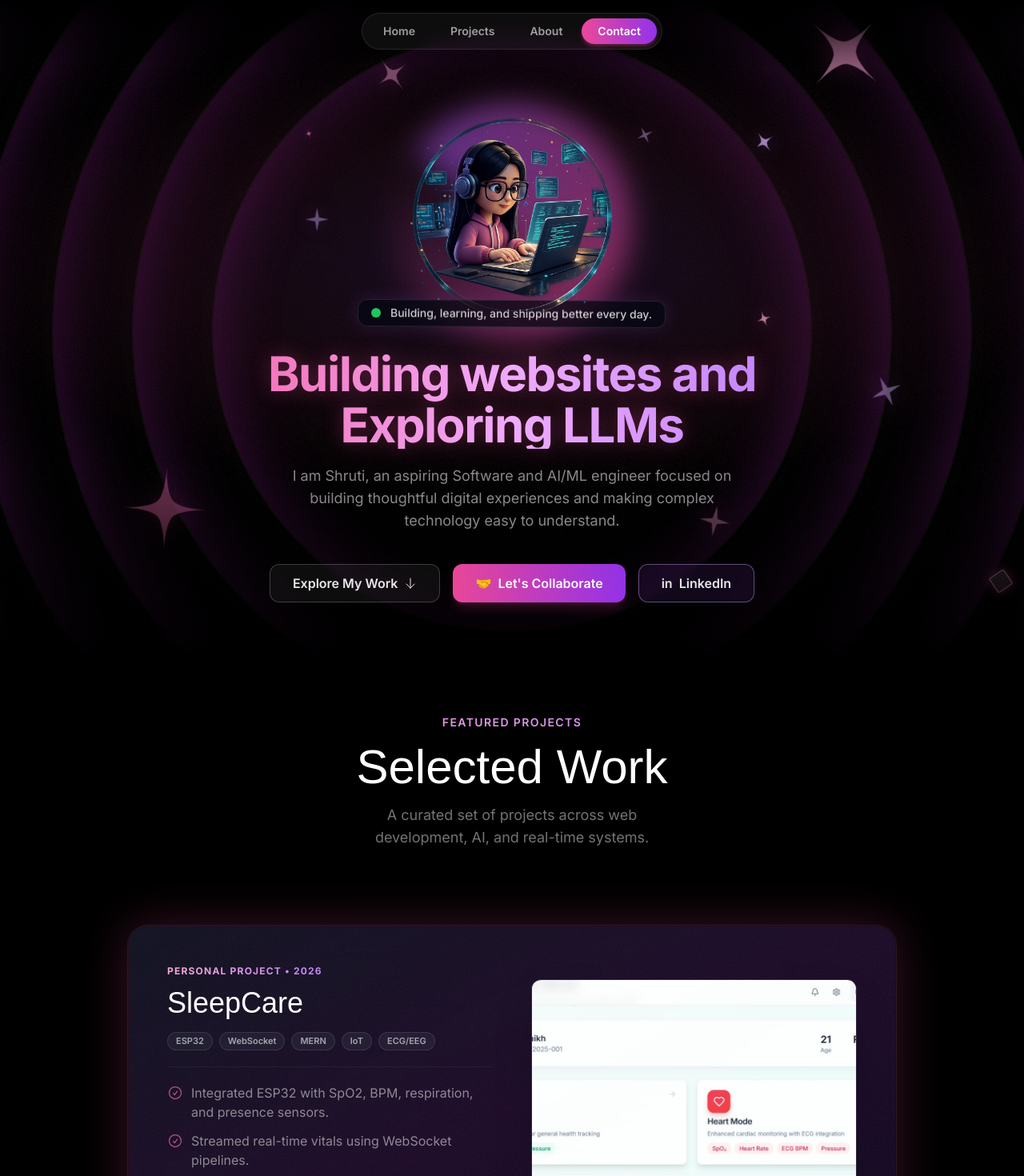
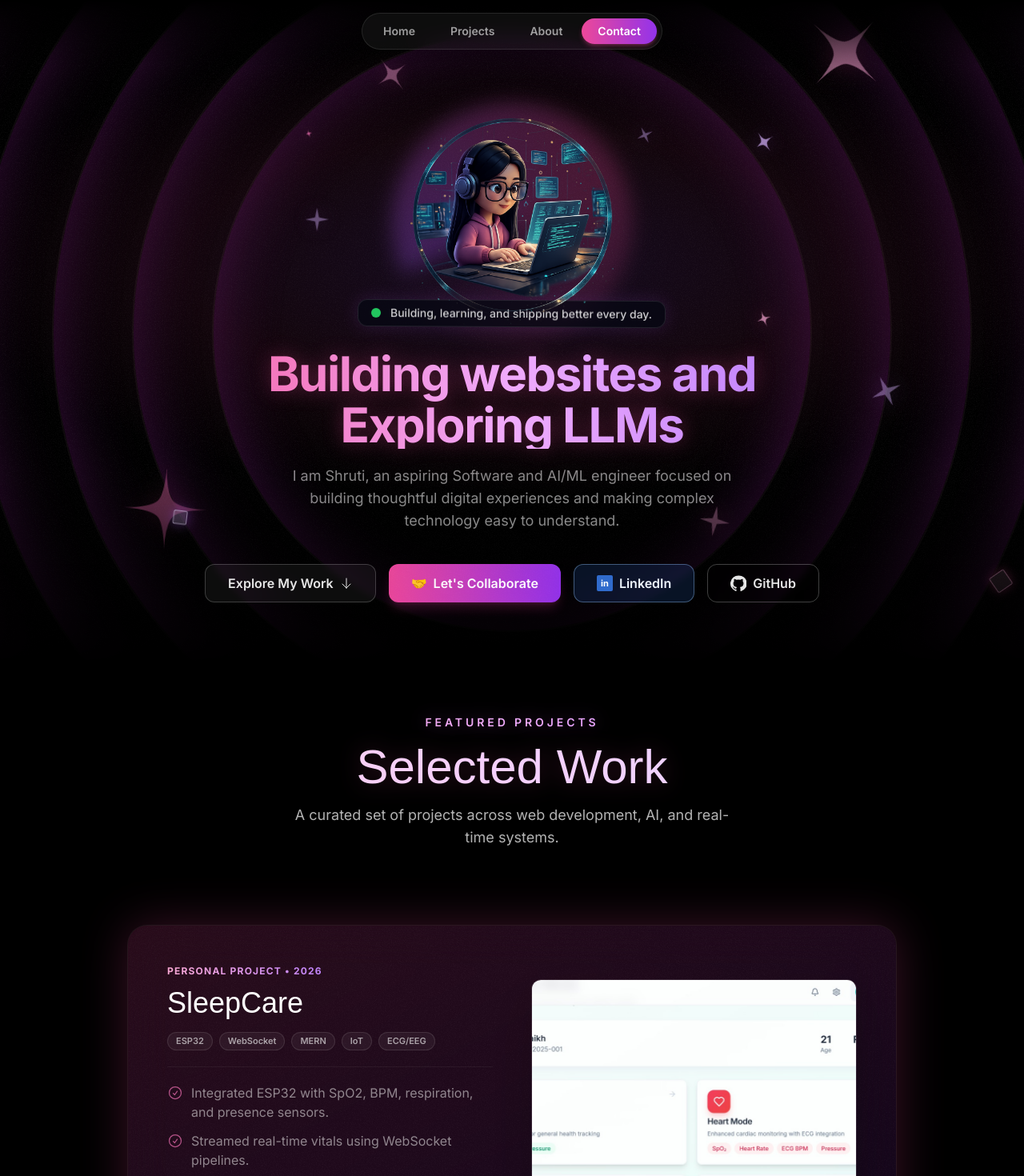
Before and after one commit to shrutiphad/ShrutiPortfolio, a Next.js app: page / in a window 1280 px wide. Shown: the top 1470 px of the page at 80% size. Built offline with nearby package versions, Linux system fonts and the light colour scheme; a web font is replaced by a local one.

Commit message:
hover effects to enhance user experience.

```diff
--- a/src/app/page.tsx
+++ b/src/app/page.tsx
@@ -9,7 +9,8 @@ import{ Footer }from '@/sections/Footer';
 
 export default function HomePage() {
   return (
-    <div className="min-h-screen bg-black text-white antialiased">
+    <div className="relative min-h-screen bg-black text-white antialiased overflow-x-clip">
+      <div className="pointer-events-none absolute inset-0 -z-10 bg-[radial-gradient(circle_at_20%_10%,rgba(236,72,153,0.12),transparent_34%),radial-gradient(circle_at_80%_25%,rgba(168,85,247,0.12),transparent_36%)]" />
       <Header/>
       <HeroSection />
        <ProjectsSection />
--- a/src/sections/About.tsx
+++ b/src/sections/About.tsx
@@ -79,15 +79,15 @@ useEffect(() => {
           <>
             <span className="
                block mt-9
-               text-base md:text-3xl lg:text-4xl
-               tracking-[0.14em]
-               bg-gradient-to-r from-pink-300 via-fuchsia-300 to-purple-400 text-transparent
+               text-sm md:text-2xl lg:text-3xl
+               tracking-[0.16em]
+               bg-gradient-to-r from-pink-200 via-fuchsia-300 to-purple-300 text-transparent
                bg-clip-text
-               drop-shadow-[0_0_8px_rgba(168,85,247,0.45)]
-               hover:drop-shadow-[0_0_16px_rgba(236,72,153,0.9)]
+               drop-shadow-[0_0_10px_rgba(168,85,247,0.55)]
+               hover:drop-shadow-[0_0_20px_rgba(236,72,153,0.9)]
                transition-all duration-300
              ">
-              PEOPLE WHO USE AI WILL LEAD
+              PEOPLE WHO LEARN AI BUILD THE FUTURE
             </span>
           </>
         }
--- a/src/sections/Hero.tsx
+++ b/src/sections/Hero.tsx
@@ -179,6 +179,22 @@ export const HeroSection = () => {
             <SparkleIcon className="size-7 text-purple-300/70" />
           </motion.div>
         </HeroOrbit>
+        <HeroOrbit size={1020} rotation={248}>
+          <motion.div
+            animate={{ rotate: [0, -360], scale: [1, 1.08, 1] }}
+            transition={{ repeat: Infinity, duration: 10.5, ease: 'linear' }}
+            className="drop-shadow-[0_0_12px_rgba(236,72,153,0.45)]"
+          >
+            <StarIcon className="size-8 text-fuchsia-300/65" />
+          </motion.div>
+        </HeroOrbit>
+        <HeroOrbit size={690} rotation={286}>
+          <motion.div
+            animate={{ rotate: [45, 110, 45], scale: [1, 1.12, 1] }}
+            transition={{ repeat: Infinity, duration: 5.2 }}
+            className="size-4 rotate-45 rounded-sm border border-purple-200/75 bg-purple-300/30 shadow-[0_0_14px_rgba(168,85,247,0.55)]"
+          />
+        </HeroOrbit>
       </div>
 
       {/* ── Content ── */}
@@ -198,12 +214,12 @@ export const HeroSection = () => {
                 className="absolute inset-0 rounded-full pointer-events-none"
                 style={{
                   background:
-                    'conic-gradient(from 0deg, rgba(168,85,247,0.5), rgba(236,72,153,0.5), rgba(168,85,247,0))',
-                  filter: 'blur(18px)',
-                  transform: 'scale(1.12)',
+                    'conic-gradient(from 0deg, rgba(168,85,247,0.28), rgba(236,72,153,0.24), rgba(168,85,247,0))',
+                  filter: 'blur(12px)',
+                  transform: 'scale(1.08)',
                 }}
                 animate={{ rotate: 360 }}
-                transition={{ repeat: Infinity, duration: 8, ease: 'linear' }}
+                transition={{ repeat: Infinity, duration: 10, ease: 'linear' }}
               />
               <Image
                 src={memojiImage}
@@ -317,19 +333,40 @@ export const HeroSection = () => {
               href="https://www.linkedin.com/in/shruti-phad-7901aa325/"
               target="_blank"
               rel="noopener noreferrer"
+              whileHover={{ scale: 1.05, boxShadow: '0 0 24px rgba(59,130,246,0.45)' }}
+              whileTap={{ scale: 0.97 }}
+              transition={{ type: 'spring', stiffness: 300, damping: 20 }}
+              className="
+                inline-flex items-center justify-center gap-2
+                border border-blue-300/40 bg-blue-500/15 backdrop-blur-sm
+                px-7 h-12 rounded-xl font-semibold text-blue-50
+                hover:bg-blue-500/25 hover:border-cyan-300/70
+                transition-all duration-300 cursor-pointer
+              "
+            >
+              <span className="inline-flex items-center justify-center size-5 rounded-sm bg-blue-500/80 text-[11px] font-bold text-white">in</span>
+              <span>LinkedIn</span>
+            </motion.a>
+
+            <motion.a
+              href="https://github.com/shrutiphad"
+              target="_blank"
+              rel="noopener noreferrer"
               whileHover={{ scale: 1.05, boxShadow: '0 0 24px rgba(168,85,247,0.35)' }}
               whileTap={{ scale: 0.97 }}
               transition={{ type: 'spring', stiffness: 300, damping: 20 }}
               className="
                 inline-flex items-center justify-center gap-2
-                border border-purple-300/40 bg-purple-500/10 backdrop-blur-sm
+                border border-white/25 bg-white/8 backdrop-blur-sm
                 px-7 h-12 rounded-xl font-semibold text-white/90
-                hover:bg-purple-500/20 hover:border-pink-300/60
+                hover:bg-white/15 hover:border-fuchsia-300/60
                 transition-all duration-300 cursor-pointer
               "
             >
-              <span>in</span>
-              <span>LinkedIn</span>
+              <svg viewBox="0 0 24 24" className="size-5 fill-current" aria-hidden="true">
+                <path d="M12 .5a12 12 0 0 0-3.79 23.39c.6.11.82-.26.82-.58v-2.03c-3.34.73-4.04-1.42-4.04-1.42a3.18 3.18 0 0 0-1.33-1.76c-1.08-.74.08-.72.08-.72a2.52 2.52 0 0 1 1.84 1.23 2.56 2.56 0 0 0 3.5 1 2.57 2.57 0 0 1 .76-1.61c-2.66-.3-5.45-1.33-5.45-5.92a4.64 4.64 0 0 1 1.24-3.22 4.3 4.3 0 0 1 .12-3.18s1.01-.32 3.3 1.23a11.43 11.43 0 0 1 6 0c2.28-1.55 3.29-1.23 3.29-1.23a4.3 4.3 0 0 1 .12 3.18 4.63 4.63 0 0 1 1.23 3.22c0 4.61-2.8 5.61-5.47 5.9a2.87 2.87 0 0 1 .81 2.22v3.29c0 .32.21.7.83.58A12 12 0 0 0 12 .5Z" />
+              </svg>
+              <span>GitHub</span>
             </motion.a>
           </motion.div>
         </div>
--- a/src/sections/Projects.tsx
+++ b/src/sections/Projects.tsx
@@ -110,7 +110,7 @@ export const ProjectsSection = () => {
         className="absolute -top-40 left-1/2 -translate-x-1/2 w-[600px] h-[400px] rounded-full pointer-events-none -z-10"
         style={{ background: "radial-gradient(ellipse, rgba(236,72,153,0.14) 0%, rgba(168,85,247,0.1) 45%, transparent 75%)", filter: "blur(60px)" }}
       />
-      <div className="absolute inset-0 -z-10 bg-gradient-to-b from-pink-500/10 via-purple-500/10 to-transparent pointer-events-none" />
+      <div className="absolute inset-0 -z-10 bg-gradient-to-b from-pink-400/18 via-purple-400/18 to-transparent pointer-events-none" />
       <div
         className="absolute inset-0 -z-10 opacity-[0.04] pointer-events-none"
         style={{ backgroundImage: `url(${grainImage.src})` }}
@@ -125,7 +125,7 @@ export const ProjectsSection = () => {
             whileInView={{ opacity: 1, y: 0 }}
             viewport={{ once: true }}
             transition={{ duration: 0.5 }}
-            className="uppercase font-semibold tracking-widest text-sm bg-gradient-to-r from-pink-300 to-purple-400 text-transparent bg-clip-text"
+            className="uppercase font-semibold tracking-[0.28em] text-xs md:text-sm bg-gradient-to-r from-pink-300 via-fuchsia-300 to-purple-400 text-transparent bg-clip-text drop-shadow-[0_0_10px_rgba(217,70,239,0.35)]"
           >
             Featured Projects
           </motion.p>
@@ -135,7 +135,7 @@ export const ProjectsSection = () => {
             whileInView={{ opacity: 1, y: 0 }}
             viewport={{ once: true }}
             transition={{ duration: 0.6, delay: 0.1 }}
-            className="font-serif text-4xl md:text-6xl text-center mt-4 text-white"
+            className="font-serif text-4xl md:text-6xl text-center mt-4 bg-gradient-to-r from-pink-200 via-fuchsia-200 to-purple-200 text-transparent bg-clip-text drop-shadow-[0_0_14px_rgba(236,72,153,0.25)]"
           >
             Selected Work
           </motion.h2>
@@ -145,7 +145,7 @@ export const ProjectsSection = () => {
             whileInView={{ opacity: 1, y: 0 }}
             viewport={{ once: true }}
             transition={{ duration: 0.6, delay: 0.2 }}
-            className="text-center text-base md:text-lg text-white/45 mt-4 max-w-sm mx-auto"
+            className="text-center text-base md:text-lg text-white/70 mt-4 max-w-xl mx-auto leading-relaxed"
           >
             A curated set of projects across web development, AI, and real-time systems.
           </motion.p>
@@ -178,7 +178,7 @@ export const ProjectsSection = () => {
               />
 
               {/* Glassmorphism card body */}
-              <div className="relative bg-gradient-to-br from-gray-900/85 via-[#211030]/80 to-[#170d27]/80 backdrop-blur-xl m-px rounded-[calc(1.5rem-1px)]">
+              <div className="relative bg-gradient-to-br from-[#2a1736]/78 via-[#3a1f53]/72 to-[#26163d]/74 backdrop-blur-xl m-px rounded-[calc(1.5rem-1px)]">
 
                 {/* grain texture */}
                 <div
```
